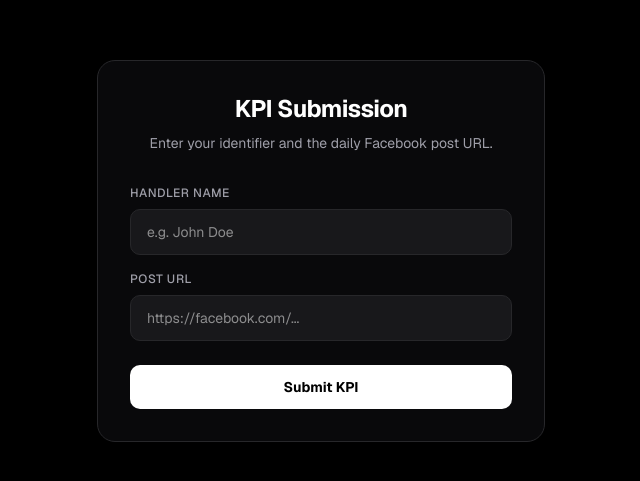
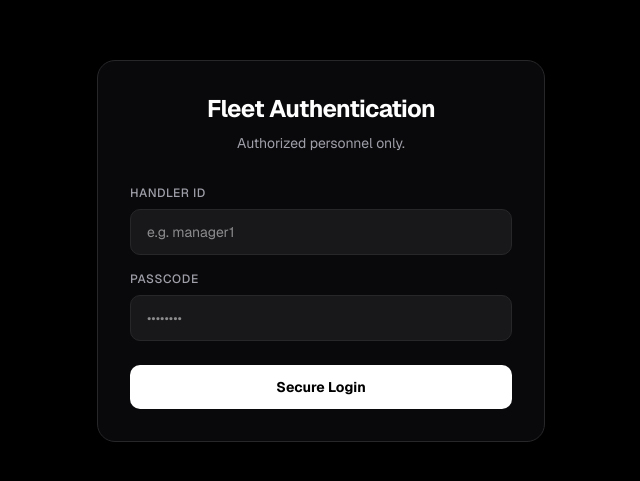
Before and after one commit to 3Pa6pi9/executive-command, a Next.js app: page /log in a window 1280 px wide. Shown: the part 149-630 px from the top of the page, without its empty margins (319-959 px from the left). Built offline with nearby package versions, Linux system fonts and the light colour scheme; no server answers.

Commit message:
fix: whitelist web.facebook.com and update UI

```diff
--- a/app/api/log/route.ts
+++ b/app/api/log/route.ts
@@ -18,7 +18,7 @@ export async function POST(request: Request) {
     }
 
     // Check if it's Facebook to strip tracking parameters, but DO NOT reject if it isn't
-    const validHosts = ["facebook.com", "www.facebook.com", "m.facebook.com", "fb.com", "fb.watch"];
+    const validHosts = ["facebook.com", "www.facebook.com", "m.facebook.com", "web.facebook.com", "fb.com", "fb.watch"];
     if (validHosts.includes(parsedUrl.hostname)) {
       parsedUrl.searchParams.delete("mibextid");
       parsedUrl.searchParams.delete("ref");
@@ -27,7 +27,7 @@ export async function POST(request: Request) {
 
     const cleanUrl = parsedUrl.toString();
 
-    // Prevent duplicates so managers can't spam the exact same bad link
+    // Prevent duplicates so managers can't spam the exact same link
     const { data: existing } = await supabase
       .from("campaign_links")
       .select("id")
--- a/app/log/page.tsx
+++ b/app/log/page.tsx
@@ -1,28 +1,79 @@
 "use client";
 
-import { useState } from "react";
+import { useState, useEffect } from "react";
+import { supabase } from "@/lib/supabase";
 
 export default function LogPage() {
-  const [name, setName] = useState("");
+  const [session, setSession] = useState<any>(null);
+  const [isCheckingAuth, setIsCheckingAuth] = useState(true);
+
+  const [username, setUsername] = useState("");
+  const [password, setPassword] = useState("");
+
   const [url, setUrl] = useState("");
   const [status, setStatus] = useState<{ type: "idle" | "loading" | "error" | "success"; msg: string }>({ type: "idle", msg: "" });
 
+  useEffect(() => {
+    supabase.auth.getSession().then(({ data: { session } }) => {
+      setSession(session);
+      setIsCheckingAuth(false);
+    });
+
+    const { data: { subscription } } = supabase.auth.onAuthStateChange((_event, session) => {
+      setSession(session);
+    });
+
+    return () => subscription.unsubscribe();
+  }, []);
+
+  const handleLogin = async (e: React.FormEvent) => {
+    e.preventDefault();
+    setStatus({ type: "loading", msg: "Authenticating..." });
+
+    // Secretly format the username into the required dummy email
+    const formattedEmail = `${username.toLowerCase().trim()}@amanzone.com.et`;
+
+    const { error } = await supabase.auth.signInWithPassword({
+      email: formattedEmail,
+      password
+    });
+
+    if (error) {
+      setStatus({ type: "error", msg: "Invalid username or passcode." });
+    } else {
+      setStatus({ type: "idle", msg: "" });
+    }
+  };
+
+  const handleLogout = async () => {
+    await supabase.auth.signOut();
+    setUrl("");
+    setUsername("");
+    setPassword("");
+    setStatus({ type: "idle", msg: "" });
+  };
+
   const handleSubmit = async (e: React.FormEvent) => {
     e.preventDefault();
+    if (!session?.user?.email) return;
+
     setStatus({ type: "loading", msg: "Submitting link..." });
+
+    // Extract just the username back out of the dummy email (e.g. "manager1")
+    const handlerIdentity = session.user.email.split("@")[0];
 
     try {
       const res = await fetch("/api/log", {
         method: "POST",
         headers: { "Content-Type": "application/json" },
-        body: JSON.stringify({ url, handler_name: name }),
+        body: JSON.stringify({ url, handler_name: handlerIdentity }),
       });
 
       const data = await res.json();
 
       if (res.ok) {
         setStatus({ type: "success", msg: "KPI Successfully Logged." });
-        setUrl(""); // Reset URL field for the next entry
+        setUrl("");
       } else {
         setStatus({ type: "error", msg: data.error || "Submission failed." });
       }
@@ -31,27 +82,72 @@ export default function LogPage() {
     }
   };
 
+  if (isCheckingAuth) {
+    return <div className="flex min-h-screen items-center justify-center bg-black text-zinc-500">Initializing Secure Connection...</div>;
+  }
+
   return (
-    <div className="flex min-h-screen items-center justify-center bg-black p-4 text-zinc-100">
-      <div className="w-full max-w-md space-y-8 rounded-2xl border border-zinc-800 bg-zinc-950 p-8 shadow-2xl">
-        <div className="space-y-2 text-center">
-          <h1 className="text-2xl font-bold tracking-tight text-white">KPI Submission</h1>
-          <p className="text-sm text-zinc-400">Enter your identifier and the daily Facebook post URL.</p>
+    <div className="flex min-h-screen items-center justify-center bg-black p-4 text-zinc-100 font-sans">
+      <div className="w-full max-w-md space-y-8 rounded-2xl border border-zinc-800 bg-zinc-950 p-8 shadow-2xl relative overflow-hidden">
+
+        {!session ? (
+          <>
+            <div className="space-y-2 text-center relative z-10">
+              <h1 className="text-2xl font-bold tracking-tight text-white">Fleet Authentication</h1>
+              <p className="text-sm text-zinc-400">Authorized personnel only.</p>
             </div>
 
-        <form onSubmit={handleSubmit} className="space-y-6">
+            <form onSubmit={handleLogin} className="space-y-6 relative z-10">
               <div className="space-y-4">
                 <div>
-              <label className="block text-xs font-medium text-zinc-400 uppercase tracking-wider mb-2">Handler Name</label>
+                  <label className="block text-xs font-medium text-zinc-400 uppercase tracking-wider mb-2">Handler ID</label>
                   <input
                     type="text"
                     required
-                value={name}
-                onChange={(e) => setName(e.target.value)}
+                    value={username}
+                    onChange={(e) => setUsername(e.target.value)}
                     className="w-full rounded-lg border border-zinc-800 bg-zinc-900 px-4 py-3 text-sm text-white focus:border-blue-500 focus:outline-none focus:ring-1 focus:ring-blue-500 transition-colors"
-                placeholder="e.g. John Doe"
+                    placeholder="e.g. manager1"
                   />
                 </div>
+                <div>
+                  <label className="block text-xs font-medium text-zinc-400 uppercase tracking-wider mb-2">Passcode</label>
+                  <input
+                    type="password"
+                    required
+                    value={password}
+                    onChange={(e) => setPassword(e.target.value)}
+                    className="w-full rounded-lg border border-zinc-800 bg-zinc-900 px-4 py-3 text-sm text-white focus:border-blue-500 focus:outline-none focus:ring-1 focus:ring-blue-500 transition-colors"
+                    placeholder="••••••••"
+                  />
+                </div>
+              </div>
+
+              {status.type === "error" && (
+                <div className="rounded-lg bg-red-500/10 p-3 text-sm font-medium text-red-400 border border-red-500/20">
+                  {status.msg}
+                </div>
+              )}
+
+              <button
+                type="submit"
+                disabled={status.type === "loading"}
+                className="w-full rounded-lg bg-white px-4 py-3 text-sm font-bold text-black hover:bg-zinc-200 focus:outline-none transition-all disabled:opacity-50"
+              >
+                {status.type === "loading" ? "Verifying..." : "Secure Login"}
+              </button>
+            </form>
+          </>
+        ) : (
+          <>
+            <div className="space-y-2 text-center relative z-10">
+              <h1 className="text-2xl font-bold tracking-tight text-white">KPI Submission</h1>
+              <p className="text-sm text-zinc-400 flex items-center justify-center gap-1">
+                Active Session: <span className="font-semibold text-blue-400">{session.user.email.split("@")[0]}</span>
+              </p>
+            </div>
+
+            <form onSubmit={handleSubmit} className="space-y-6 relative z-10">
               <div>
                 <label className="block text-xs font-medium text-zinc-400 uppercase tracking-wider mb-2">Post URL</label>
                 <input
@@ -62,7 +158,6 @@ export default function LogPage() {
                   className="w-full rounded-lg border border-zinc-800 bg-zinc-900 px-4 py-3 text-sm text-white focus:border-blue-500 focus:outline-none focus:ring-1 focus:ring-blue-500 transition-colors"
                   placeholder="https://facebook.com/..."
                 />
-            </div>
               </div>
 
               {status.type !== "idle" && (
@@ -78,11 +173,22 @@ export default function LogPage() {
               <button
                 type="submit"
                 disabled={status.type === "loading"}
-            className="w-full rounded-lg bg-white px-4 py-3 text-sm font-bold text-black hover:bg-zinc-200 focus:outline-none focus:ring-2 focus:ring-white focus:ring-offset-2 focus:ring-offset-black disabled:opacity-50 transition-all"
+                className="w-full rounded-lg bg-white px-4 py-3 text-sm font-bold text-black hover:bg-zinc-200 focus:outline-none transition-all disabled:opacity-50"
               >
                 {status.type === "loading" ? "Processing..." : "Submit KPI"}
               </button>
             </form>
+
+            <div className="pt-4 border-t border-zinc-800/50 mt-6 relative z-10">
+              <button
+                onClick={handleLogout}
+                className="w-full text-xs text-zinc-500 hover:text-white transition-colors"
+              >
+                Sign Out & Disconnect
+              </button>
+            </div>
+          </>
+        )}
       </div>
     </div>
   );
--- a/app/page.tsx
+++ b/app/page.tsx
@@ -54,7 +54,7 @@ export default async function ExecutiveDashboard() {
                     let isValid = false;
                     try {
                       const parsed = new URL(log.url);
-                      const validHosts = ["facebook.com", "www.facebook.com", "m.facebook.com", "fb.com", "fb.watch"];
+                      const validHosts = ["facebook.com", "www.facebook.com", "m.facebook.com", "web.facebook.com", "fb.com", "fb.watch"];
                       isValid = validHosts.includes(parsed.hostname);
                     } catch (e) {
                       isValid = false;
```
Also changed, not shown: create-users.js (added). Lines whose indentation alone changed are shown as unchanged.
